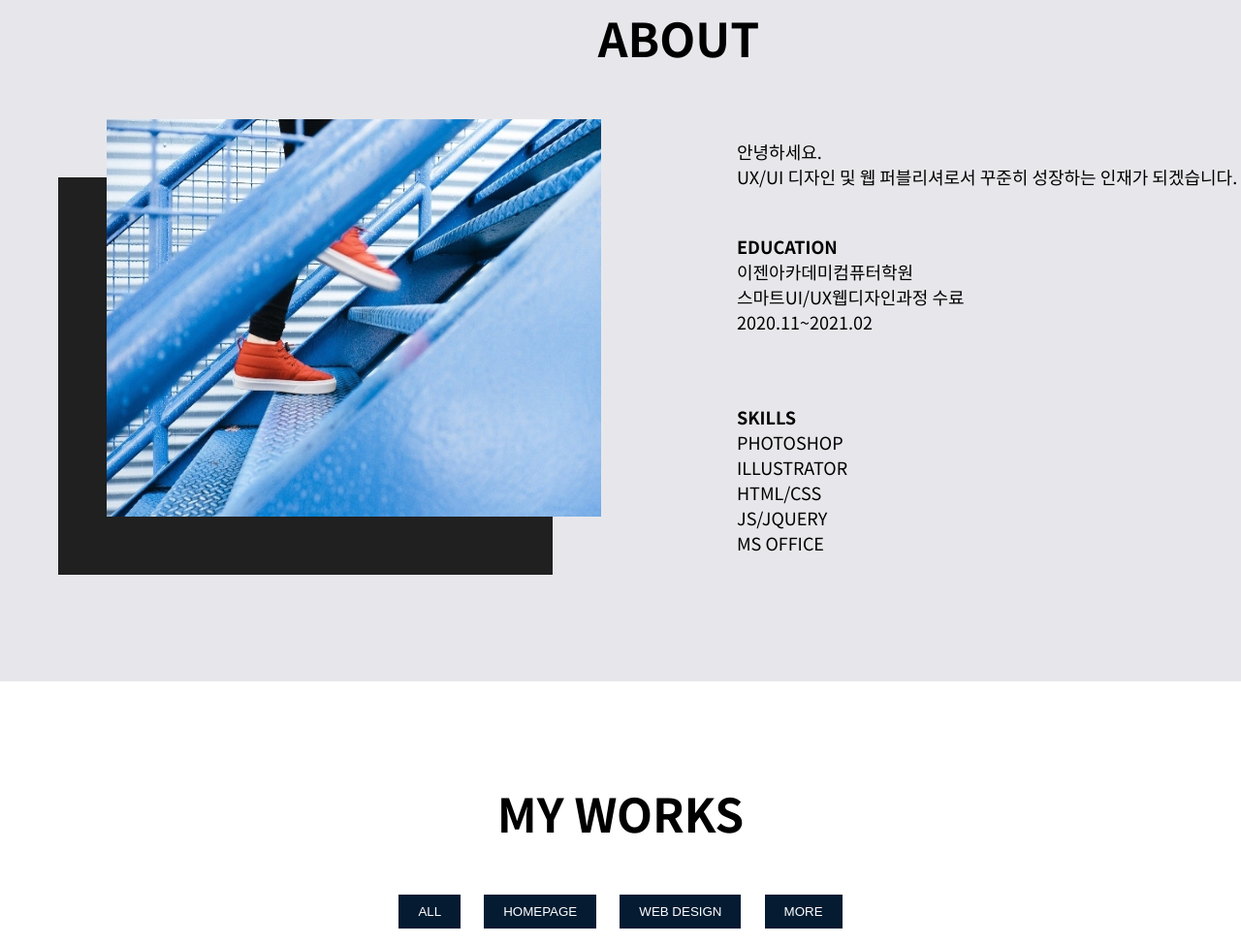
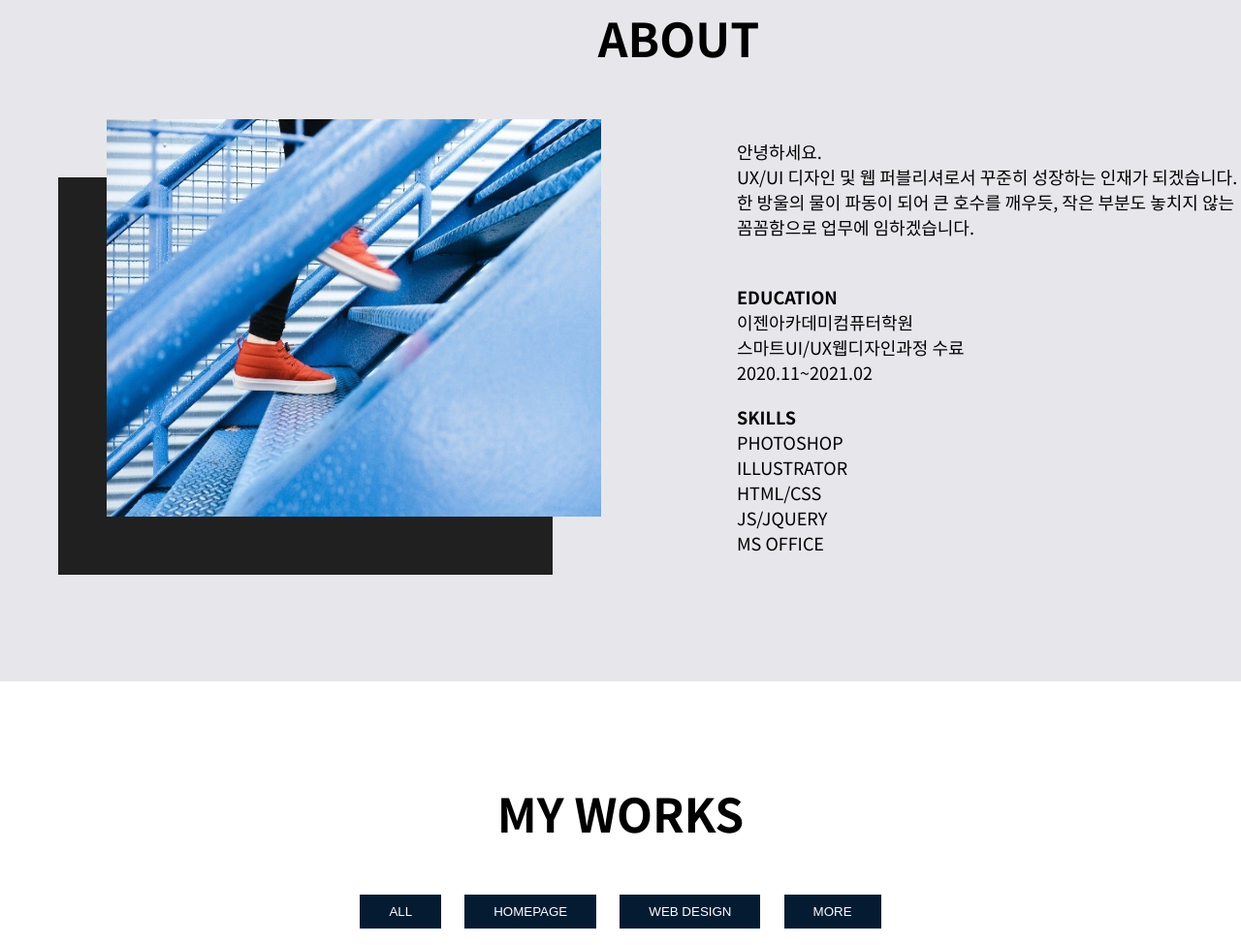
Before and after one commit to jeonsuyeon/portfolio, a plain HTML site: page index.html in a window 1280 px wide. Shown: the part 897-1872 px from the top of the page at 97% size. Drawn offline with nearby package versions, Linux system fonts and the light colour scheme.

Commit message:
재수정

```diff
--- a/css/style.css
+++ b/css/style.css
@@ -141,13 +141,14 @@
   }
 
   .tab-group button {
-    padding: 10px 20px;
+    padding: 10px 30px;
     margin-left: 10px; margin-right: 10px;
-    margin-bottom: 20px;
+    margin-bottom: 50px;
     text-transform: uppercase;
     background: #041B32;
     border-style: none;
-    color: #fff;  }
+    color: #fff;
+    }
 
   .tab-group button:hover {
     color: #fef200;
--- a/index.html
+++ b/index.html
@@ -59,14 +59,14 @@
 
                     <p>안녕하세요.<br>
                       UX/UI 디자인 및 웹 퍼블리셔로서
-                      꾸준히 성장하는 인재가 되겠습니다.<br><br></p>
+                      꾸준히 성장하는 인재가 되겠습니다.<br>
+                      한 방울의 물이 파동이 되어 큰 호수를 깨우듯, 작은 부분도 놓치지 않는 꼼꼼함으로 업무에 임하겠습니다.<br><br></p>
 
                       <p><span>EDUCATION</span><br>
                         이젠아카데미컴퓨터학원<br>
                         스마트UI/UX웹디자인과정 수료<br>
                         2020.11~2021.02<br>
-                       <br><br></p>
-
+                       </p>
                       <p><span>SKILLS</span><br>
                       PHOTOSHOP<br>
                       ILLUSTRATOR <br>
```
